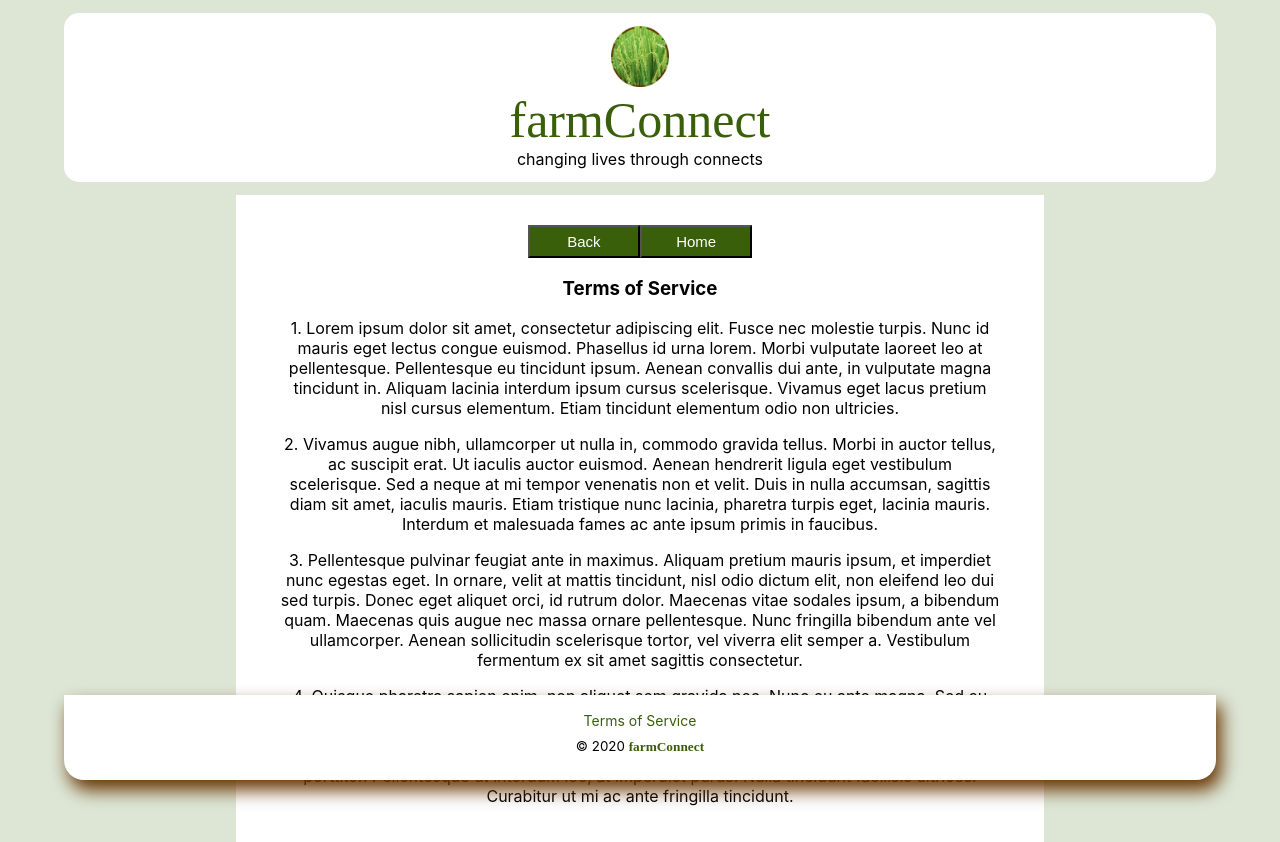
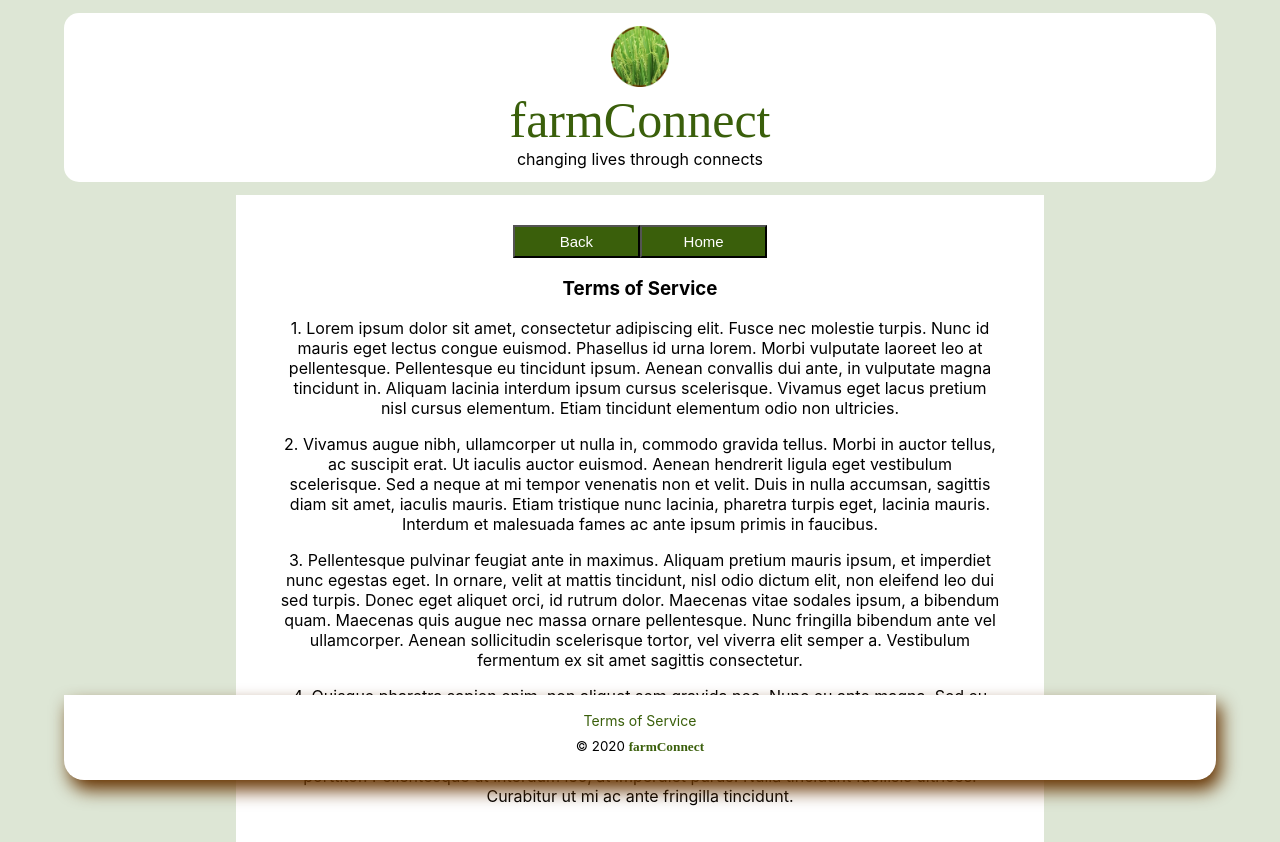
Before and after one commit to coula3/farm-connect, a React (Create React App) app in the folder farm-connect-frontend/: page /terms-of-service in a window 1280 px wide. Built offline with nearby package versions, Linux system fonts and the light colour scheme.

Commit message:
increase width of 'global_btn' on index.css

```diff
--- a/farm-connect-frontend/src/index.css
+++ b/farm-connect-frontend/src/index.css
@@ -22,7 +22,7 @@ code {
 }
 
 .global_btn {
-  width: 15%;
+  width: 17%;
   padding: 6px 0px;
   background-color: #3a5f0b;
   color: #FFF;
```
